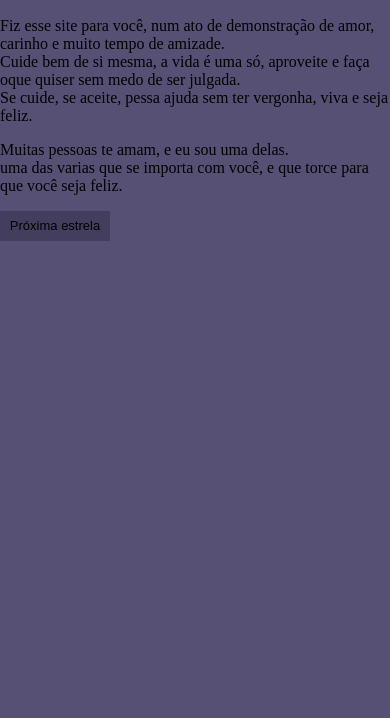
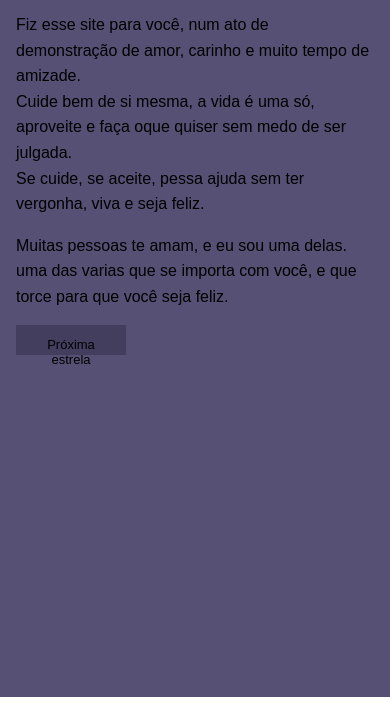
Before and after one commit to loloisasilvasouza-dev/Entre-as-estrelas-existe-um-canto-s-para-voc-, a plain HTML site: page index.html in a window 390 px wide. Shown: the part 147-865 px from the top of the page. After the commit the page ends 844 px from the top, so only its background shows below. Drawn offline with Linux system fonts and the light colour scheme.

Commit message:
Add files via upload

```diff
--- a/style.css
+++ b/style.css
@@ -118,3 +118,63 @@ button {
     height: 40px;
     cursor: pointer;
 }
+
+/* Evita que tamanhos e espaços fiquem descontrolados */
+* {
+    box-sizing: border-box;
+}
+
+/* Configuração geral */
+body {
+    margin: 0;
+    min-height: 100vh;
+    font-family: Arial, sans-serif;
+}
+
+/* Faz as telas ocuparem a largura disponível */
+#tela1,
+#tela2,
+#tela3,
+#tela4 {
+    width: 100%;
+    max-width: 900px;
+    margin: 0 auto;
+    padding: 24px;
+}
+
+/* Impede que o quadro de desenho ultrapasse a tela */
+#quadro {
+    display: block;
+    width: 100%;
+    max-width: 100%;
+    touch-action: none;
+}
+
+/* Ajustes para celulares */
+@media (max-width: 600px) {
+    #tela1,
+    #tela2,
+    #tela3,
+    #tela4 {
+        padding: 16px;
+    }
+
+    h1 {
+        font-size: 1.6rem;
+    }
+
+    p {
+        font-size: 1rem;
+        line-height: 1.6;
+    }
+
+    button {
+        max-width: 100%;
+        padding: 12px 16px;
+    }
+
+    .carta {
+        width: 100%;
+        max-width: 100%;
+    }
+}
```
